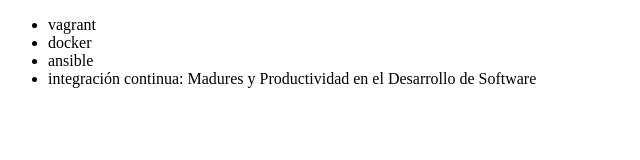
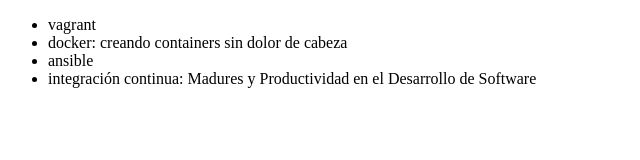
Before and after one commit to Miguelguzsua/alura-git, a plain HTML site: page index.html in a window 1280 px wide. Shown: the whole page, without its empty margins (0-640 px from the left). Drawn offline with Linux system fonts and the light colour scheme.

Commit message:
actualizando nombre del curso de doker

```diff
--- a/index.html
+++ b/index.html
@@ -7,7 +7,7 @@
     <body>
         <ul>
             <li>vagrant</li>
-            <li>docker</li>
+            <li>docker: creando containers sin dolor de cabeza</li>
             <li>ansible</li>
             <li>integración continua: Madures y Productividad en el Desarrollo de Software</li>
         </ul>
```
